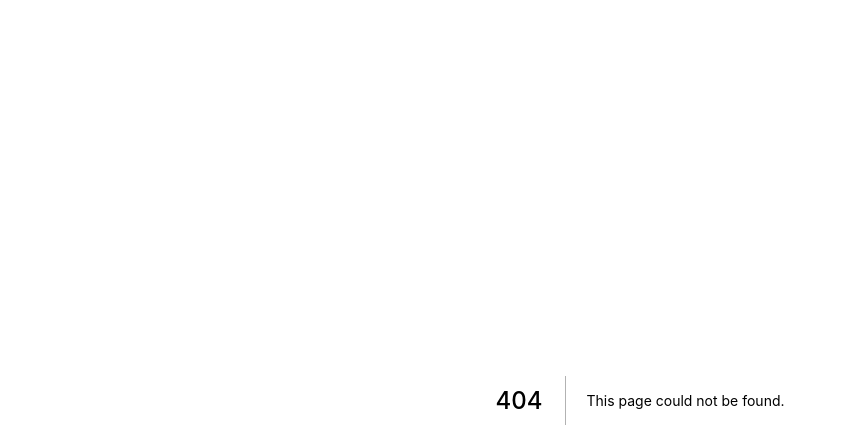
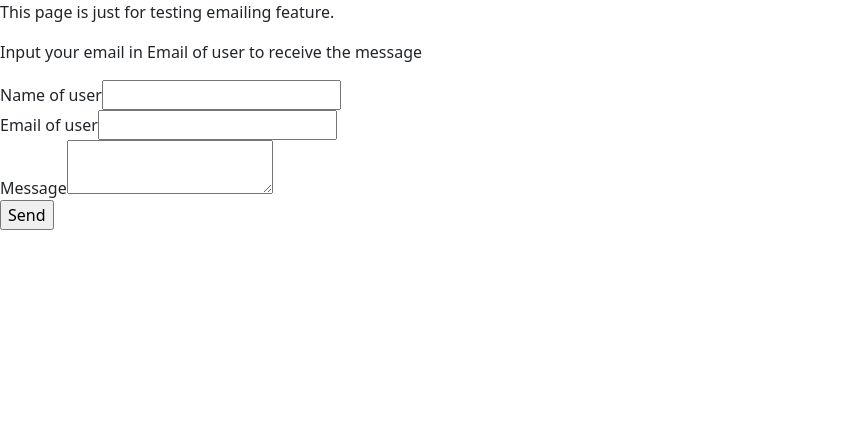
Before and after one commit to hbar0009/legendary-macathon-team, a Next.js app: page /reminder in a window 1280 px wide. Before the commit this address had no page. Shown: the top 448 px of the page, without its empty margins (0-847 px from the left). Built offline with nearby package versions, Linux system fonts and the light colour scheme.

Commit message:
email feature tested

```diff
--- a/package.json
+++ b/package.json
@@ -9,6 +9,7 @@
     "lint": "next lint"
   },
   "dependencies": {
+    "@emailjs/browser": "^3.5.0",
     "@supabase/supabase-js": "^1.33.3",
     "bootstrap": "^5.1.3",
     "mapbox-gl": "^2.8.0",
--- /dev/null
+++ b/pages/reminder/index.tsx
@@ -0,0 +1,54 @@
+import React, { useRef } from "react";
+import emailjs from "@emailjs/browser";
+
+export const Reminder = () => {
+  const form = useRef(null);
+
+  const sendEmail = (e: React.FormEvent<HTMLFormElement>) => {
+    e.preventDefault();
+
+    emailjs
+      .sendForm(
+        "service_uz46sle",
+        "template_hjdx0id",
+        e.currentTarget,
+        "OsATQ9gtmBSWMXqwj"
+      )
+      .then(
+        (result) => {
+          console.log(result.text);
+        },
+        (error) => {
+          console.log(error.text);
+        }
+      );
+    e.currentTarget.reset();
+  };
+
+  return (
+    <div>
+      <div>
+        <p>This page is just for testing emailing feature.</p>
+        <p>Input your email in Email of user to receive the message</p>
+      </div>
+      <form ref={form} onSubmit={sendEmail}>
+        <div>
+          <label>Name of user</label>
+          <input type="text" name="to_name" />
+        </div>
+        <div>
+          <label>Email of user</label>
+          <input type="email" name="to_email" />
+        </div>
+        <div>
+          <label>Message</label>
+          <textarea name="message" />
+        </div>
+
+        <input type="submit" value="Send" />
+      </form>
+    </div>
+  );
+};
+
+export default Reminder;
```
Also changed, not shown: pages/home/index.tsx (+31 -30 lines), 1 other file (tests, documents, lock files or other folders).
